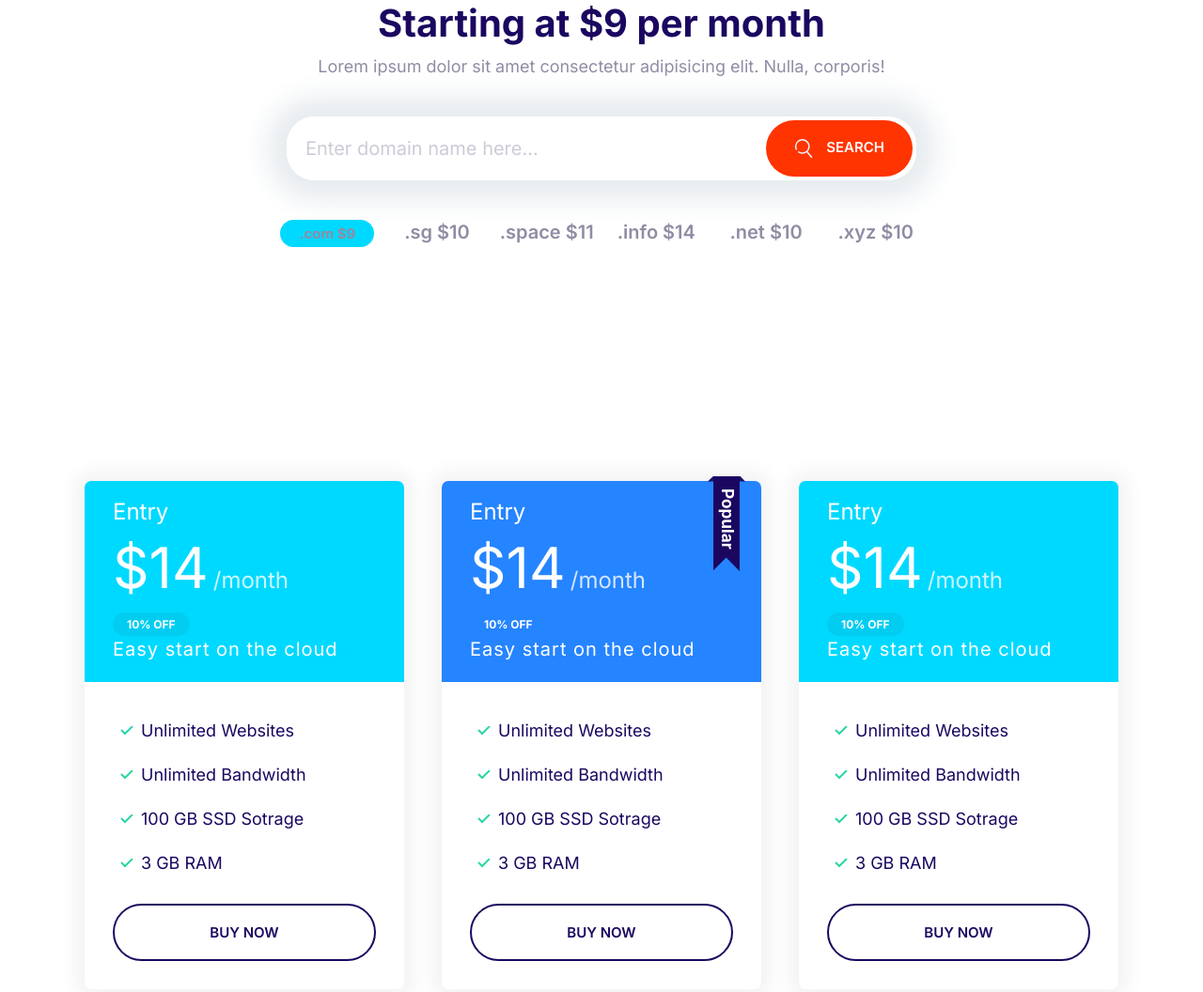
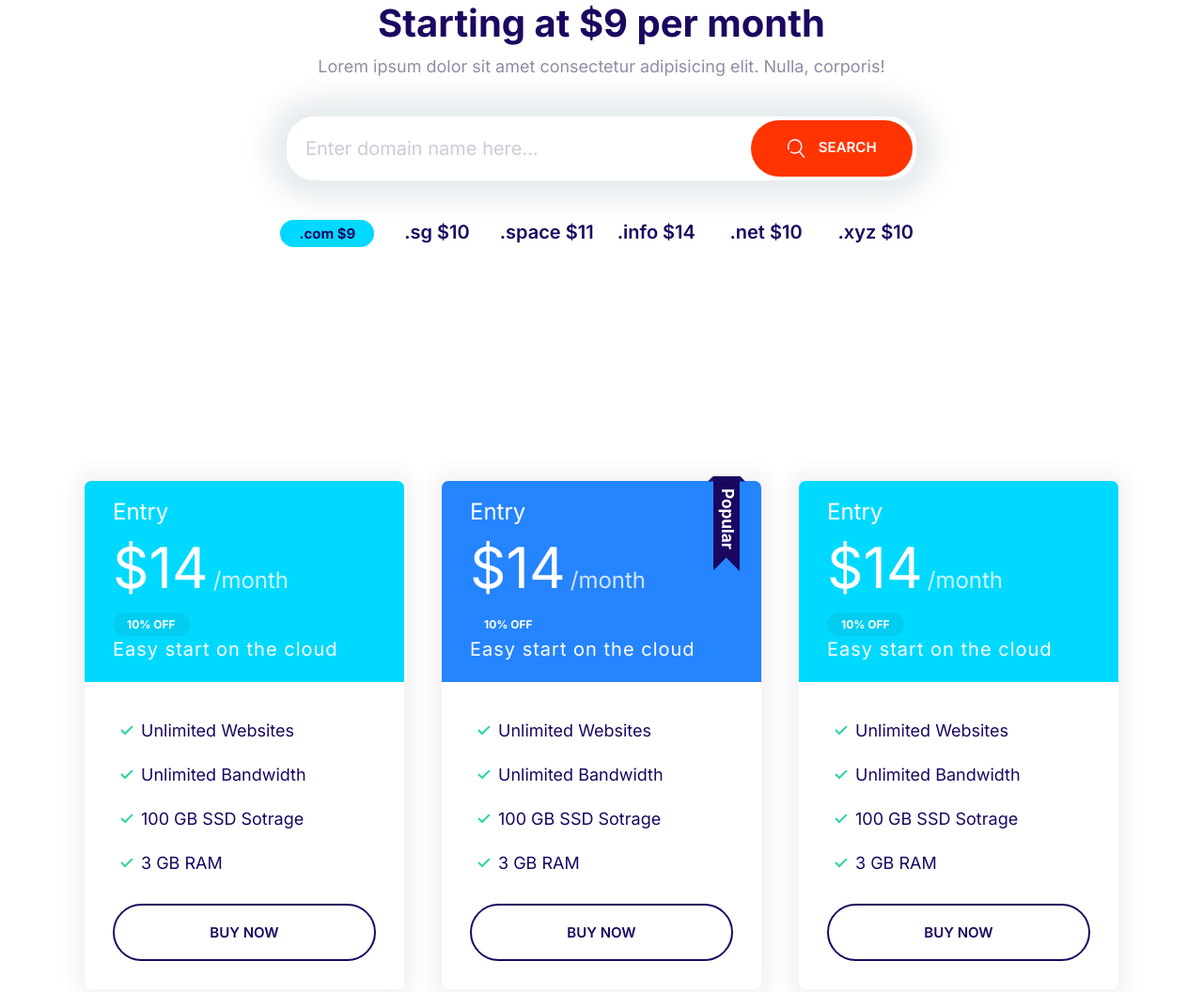
Before and after one commit to micposp/universal-service-provider, a plain HTML site: page index.html in a window 1280 px wide. Shown: the part 874-1930 px from the top of the page at 94% size. Drawn offline with Linux system fonts and the light colour scheme.

Commit message:
Fix domain block

```diff
--- a/css/styles.css
+++ b/css/styles.css
@@ -207,7 +207,7 @@ a {
   font-weight: 600;
   margin: 1rem 0;
   outline: 0;
-  padding: 2rem 3rem;
+  padding: 2rem 3vw;
   text-align: center;
   text-transform: uppercase;
   white-space: nowrap;
@@ -298,6 +298,7 @@ a {
   border: 0;
   flex-grow: 1;
   padding: 1.5rem 2rem;
+  width: 0;
 }
 
 .input-group .btn {
@@ -721,8 +722,9 @@ a {
 }
 
 .block-domain__prices {
+  color: var(--color-headings);
   display: grid;
-  grid-template-columns: repeat(3, 1fr);
+  grid-template-columns: repeat(2, 1fr);
   grid-template-rows: repeat(2, 6rem);
   font-size: 2rem;
   font-weight: 600;
```
